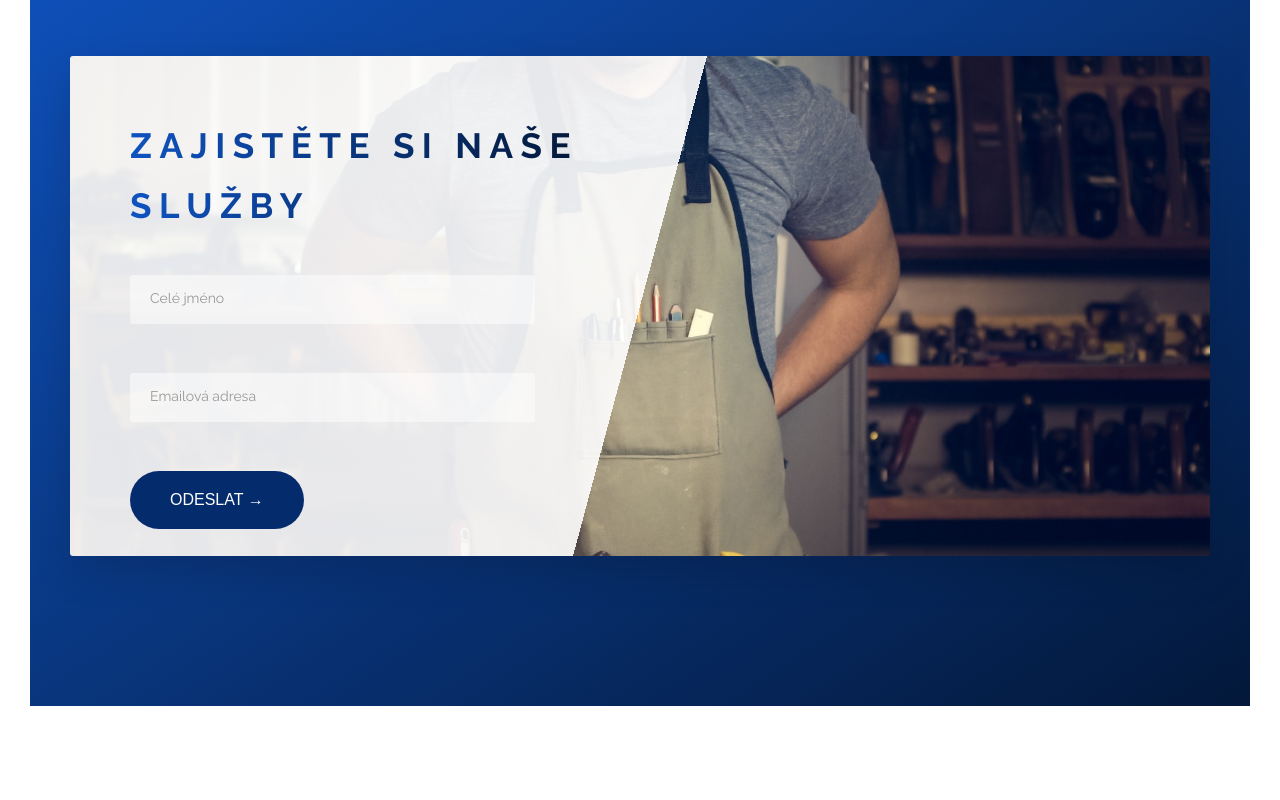
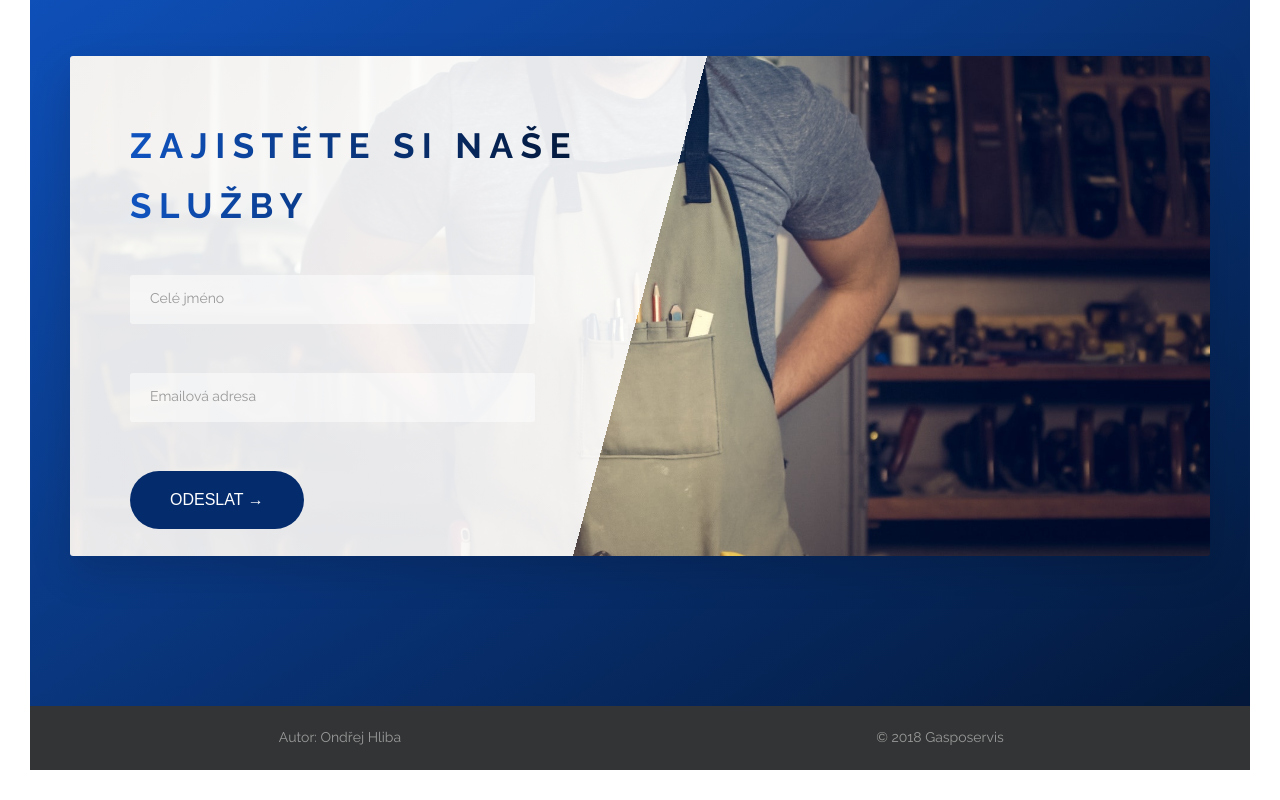
Before and after one commit to jblxo/GaspoServis, a website: page index.html in a window 1280 px wide. Shown: the part 2408-3208 px from the top of the page. Before the commit the page ends 3144 px from the top, so only its background shows below. Drawn offline with Linux system fonts and the light colour scheme.

Commit message:
Add Footer

```diff
--- a/index.html
+++ b/index.html
@@ -117,6 +117,16 @@
       </div>
     </div>
   </main>
+  <footer class="footer">
+    <div class="row">
+      <div class="col-1-of-2">
+        <div class="footer__author">Autor: Ondřej Hliba</div>
+      </div>
+      <div class="col-1-of-2">
+        <div class="footer__copyright">&copy; <span id="current-year"></span> Gasposervis</div>
+      </div>
+    </div>
+  </footer>
 
   <script src="script.js"></script>
 </body>
--- /dev/null
+++ b/sass/layout/_footer.scss
@@ -0,0 +1,9 @@
+.footer {
+    background-color: $color-grey-dark;
+    padding: 2rem 0;
+    font-size: 1.4rem;
+    color: $color-grey-dark-2;
+    text-align: center;
+
+
+}
--- a/sass/main.scss
+++ b/sass/main.scss
@@ -15,6 +15,7 @@
 @import "./components/feature-box";
 @import "./components/form";
 
+@import "./layout/footer";
 @import "./layout/grid";
 @import "./layout/header";
 
--- a/script.js
+++ b/script.js
@@ -20,3 +20,7 @@
     }
     return document.querySelector('#arrow').classList.add('arrow--animated');
 });
+
+const currentYear = new Date().getFullYear().toString();
+
+document.querySelector('#current-year').innerHTML = currentYear;
```
Also changed, not shown: css/style.css.
